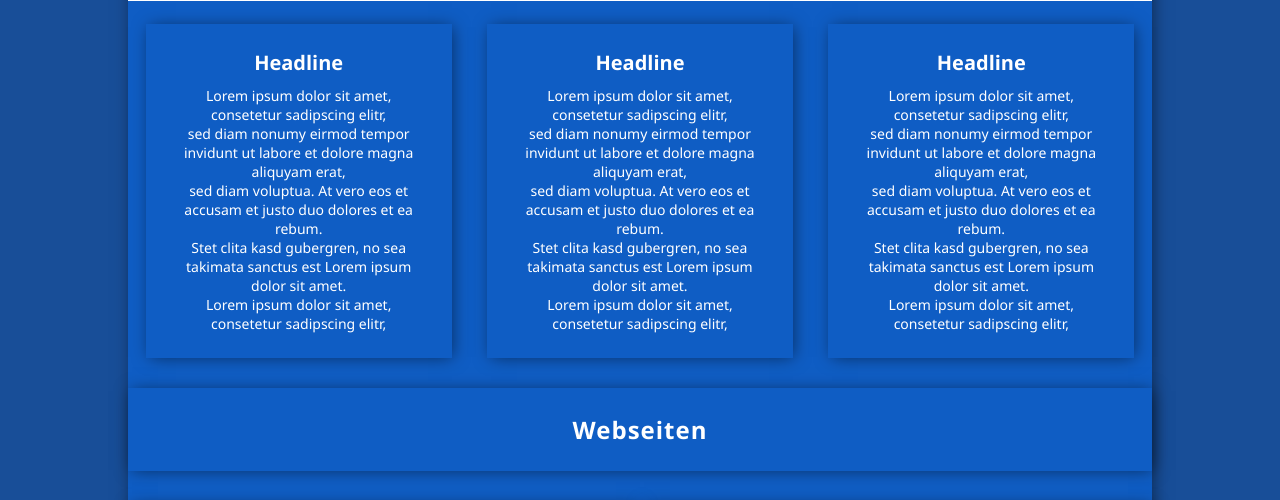
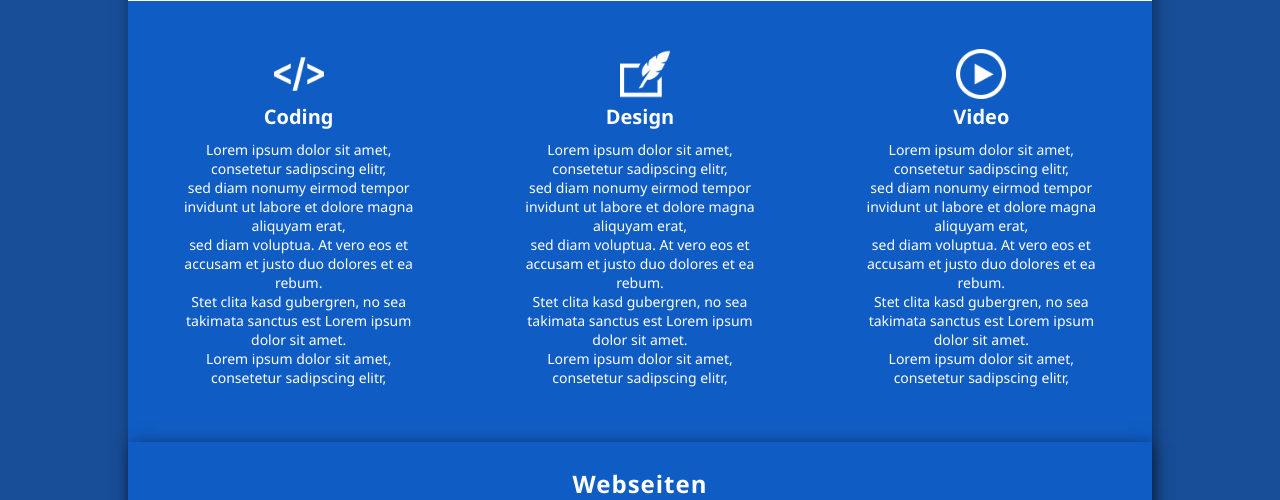
Before and after one commit to peaceable1887/PeaceableMedia, a PHP site: page / in a window 1280 px wide. Shown: the part 921-1421 px from the top of the page. Run offline with PHP 8.4, Linux system fonts and the light colour scheme; data that the repository does not hold is empty.

Commit message:
weitere Überarbeitungen (u.a. Icons eingefügt)

```diff
--- a/public/css/aboutMe.css
+++ b/public/css/aboutMe.css
@@ -6,8 +6,6 @@
 }
 .textAboutMe
 {
-    -webkit-box-shadow: 2px 1px 16px -2px rgba(0,0,0,0.53);
-    box-shadow: 2px 1px 16px -2px rgba(0,0,0,0.53);
     background: var(--color-background-body);
     color: white;
     padding: 25px;
--- a/public/css/contact.css
+++ b/public/css/contact.css
@@ -1,7 +1,6 @@
 .textContact
 {
-    -webkit-box-shadow: 2px 1px 16px -2px rgba(0,0,0,0.53);
-    box-shadow: 2px 1px 16px -2px rgba(0,0,0,0.53);
+
     background: var(--color-background-body);
     color: white;
     padding: 25px;
@@ -19,6 +18,10 @@
     align-items: center;
     justify-content: flex-start;
     flex-direction: column;
+}
+#contact label
+{
+    color: white;
 }
 input[type=text],input[type=email]
 {
--- a/public/css/slider.css
+++ b/public/css/slider.css
@@ -19,9 +19,9 @@
 .text
 {
     position: absolute;
-    margin-top: -154px;
+    margin-top: -124px;
     width: 100%;
-    height: 150px;
+    height: 120px;
     background: rgba(15, 93, 196,0.8);
     border-bottom: solid 1px white;
 }
@@ -29,7 +29,7 @@
 {
     color: white;
     font-size: 20px;
-    margin-top: 60px;
+    margin-top: 45px;
 }
 .prev, .next {
     background-color: rgba(255,255,255,0);
--- a/public/css/startseite.css
+++ b/public/css/startseite.css
@@ -15,3 +15,10 @@
     box-shadow: 0 4px 8px 0 rgba(0, 0, 0, 0.2), 0 6px 20px 0 rgba(0, 0, 0, 0.19);
     text-align: center;
 }
+.icon
+{
+    height: 50px;
+    width: 50px;
+    filter: invert(100%);
+    -webkit-filter:invert(100%);
+}
--- a/public/css/style.css
+++ b/public/css/style.css
@@ -70,8 +70,8 @@ h4
 ul li a
 {
     color: black;
-    font-size: 22px;
-    font-weight: 300;
+    font-size: 20px;
+    font-weight: bold;
     letter-spacing: 2px;
     text-decoration: none;
     background: white;
--- a/public/php/media.php
+++ b/public/php/media.php
@@ -4,7 +4,7 @@
     <div class="container">
         <img class="image" src="../images/Gaming-Template%20-%20Kopie-1.png">
         <div class="overlay">
-            <div class="textHover">Bild 2<a class="enlargeMedia" target="_blank" href="../images/Gaming-Template%20-%20Kopie-1.png">Vergrößern</a></div>
+            <div class="textHover">Gaming-Template<a class="enlargeMedia" target="_blank" href="../images/Gaming-Template%20-%20Kopie-1.png">Vergrößern</a></div>
         </div>
     </div>
     <div class="containerText">
@@ -25,9 +25,9 @@
             Lorem ipsum dolor sit amet, consetetur sadipscing elitr,<br></p>
     </div>
     <div class="container">
-        <img class="image" src="../images/Gaming-Template%20-%20Kopie-1.png">
+        <img class="image" src="../images/Parallax - Architekur-1.png">
         <div class="overlay">
-            <div class="textHover">Bild 8<a class="enlargeMedia" target="_blank" href="../images/Gaming-Template%20-%20Kopie-1.png">Vergrößern</a></div>
+            <div class="textHover">Architekur-Template<a class="enlargeMedia" target="_blank" href="../images/Parallax - Architekur-1.png">Vergrößern</a></div>
         </div>
     </div>
 
@@ -40,7 +40,7 @@
     <div class="container">
         <img class="image" src="../images/KMI-Visitenkarten-farbe.jpg">
         <div class="overlay">
-            <div class="textHover">Bild 1<a class="enlargeMedia" target="_blank" href="../images/KMI-Visitenkarten-farbe.jpg">Vergrößern</a></div>
+            <div class="textHover">Visitenkarten-Design<a class="enlargeMedia" target="_blank" href="../images/KMI-Visitenkarten-farbe.jpg">Vergrößern</a></div>
         </div>
     </div>
     <div class="containerText">
@@ -62,7 +62,7 @@
     <div class="container">
         <img class="image" src="../images/Smartphone-Flyer%20(1).jpg">
         <div class="overlay">
-            <div class="textHover">Bild 5<a class="enlargeMedia" target="_blank" href="../images/Smartphone-Flyer%20(1).jpg">Vergrößern</a></div>
+            <div class="textHover">Smartphone-Flyer<a class="enlargeMedia" target="_blank" href="../images/Smartphone-Flyer%20(1).jpg">Vergrößern</a></div>
         </div>
     </div>
     <div class="container">
@@ -86,9 +86,6 @@
 <div class="mediaManager">
     <div class="container">
         <iframe src="https://www.youtube-nocookie.com/embed/O-k9uP9hrp8" frameborder="0" allow="accelerometer; clipboard-write; encrypted-media; gyroscope; picture-in-picture; " allowfullscreen></iframe>
-        <div class="overlay">
-            <div class="textHover"><a target="_blank" href="https://www.youtube-nocookie.com/embed/O-k9uP9hrp8">Play</a></div>
-        </div>
     </div>
     <div class="containerText">
         <h5>Template-Webseite</h5>
@@ -108,9 +105,7 @@
     </div>
     <div class="container">
         <iframe src="https://www.youtube-nocookie.com/embed/O-k9uP9hrp8" frameborder="0" allow="accelerometer; clipboard-write; encrypted-media; gyroscope; picture-in-picture" allowfullscreen></iframe>
-        <div class="overlay">
-            <div class="textHover"><a target="_blank" href="https://www.youtube-nocookie.com/embed/O-k9uP9hrp8">Play</a></div>
-        </div>
+
     </div>
 
 </div>
--- a/public/php/startseite.php
+++ b/public/php/startseite.php
@@ -1,24 +1,24 @@
 <div class="slideshow-container">
 
     <div class="mySlides fade animate-left">
-        <img class="imageSlider" src="../images/Gaming-Template%20-%20Kopie-1.png">
-        <div class="text"><p>Beispiel für eine Gamingwebseite
+        <img class="imageSlider" src="../images/pexels-pixabay-270360.jpg">
+        <div class="text"><p>Webprogrammierung
             </p></div>
     </div>
 
     <div class="mySlides fade animate-left">
-        <img class="imageSlider" src="../images/Parallax%20-%20Architekur-1.png">
-        <div class="text"><p>Beispiel für eine Architekturwebseite</p></div>
+        <img class="imageSlider" src="../images/pexels-picjumbocom-196644.jpg">
+        <div class="text"><p>Designkonzeption: Vom Wireframe bis zu einem fertigen Design</p></div>
     </div>
 
     <div class="mySlides fade animate-left">
-        <img class="imageSlider" src="../images/Smartphone-Flyer (1).jpg" >
-        <div class="text"><p>Smartphone Flyerwerbung</p></div>
+        <img class="imageSlider" src="../images/design.jpg" >
+        <div class="text"><p>Corporate Design: Flyer, Visitenkarten etc</p></div>
     </div>
 
     <div class="mySlides fade animate-left">
-        <img class="imageSlider" src="../images/KMI-Visitenkarten-farbe.jpg">
-        <div class="text"><p>Visitenkarten</p></div>
+        <img class="imageSlider" src="../images/video-editing.jpg">
+        <div class="text"><p>Video Editing</p></div>
     </div>
 
     <a class="prev" onclick="plusSlides(-1)">&#10094;</a>
@@ -29,7 +29,8 @@
 <div class="hr"></div>
 <div class="divManager">
 <div class="textAboutMe">
-    <h5>Headline</h5>
+    <img class="icon" src="../images/iconmonstr-code-2-240.png">
+    <h5>Coding</h5>
     <p>Lorem ipsum dolor sit amet, consetetur sadipscing elitr,<br>
         sed diam nonumy eirmod tempor invidunt ut labore et dolore magna aliquyam erat,<br>
         sed diam voluptua. At vero eos et accusam et justo duo dolores et ea rebum.<br>
@@ -38,7 +39,8 @@
 
 </div>
 <div class="textAboutMe">
-    <h5>Headline</h5>
+    <img class="icon" style="margin-left: 10px;" src="../images/iconmonstr-pen-18-240.png">
+    <h5>Design</h5>
     <p>Lorem ipsum dolor sit amet, consetetur sadipscing elitr,<br>
         sed diam nonumy eirmod tempor invidunt ut labore et dolore magna aliquyam erat,<br>
         sed diam voluptua. At vero eos et accusam et justo duo dolores et ea rebum.<br>
@@ -47,7 +49,8 @@
 
 </div>
 <div class="textAboutMe">
-    <h5>Headline</h5>
+    <img class="icon" src="../images/iconmonstr-video-15-240.png">
+    <h5>Video</h5>
     <p>Lorem ipsum dolor sit amet, consetetur sadipscing elitr,<br>
         sed diam nonumy eirmod tempor invidunt ut labore et dolore magna aliquyam erat,<br>
         sed diam voluptua. At vero eos et accusam et justo duo dolores et ea rebum.<br>
```
Also changed, not shown: public/database/dbCon.php (line endings or trailing spaces), public/images/design.jpg (added), public/images/iconmonstr-code-2-240.png (added), public/images/iconmonstr-pen-18-240.png (added), public/images/iconmonstr-video-15-240.png (added), public/images/pexels-picjumbocom-196644.jpg (added), public/images/pexels-pixabay-270360.jpg (added), public/images/video-editing.jpg (added).
